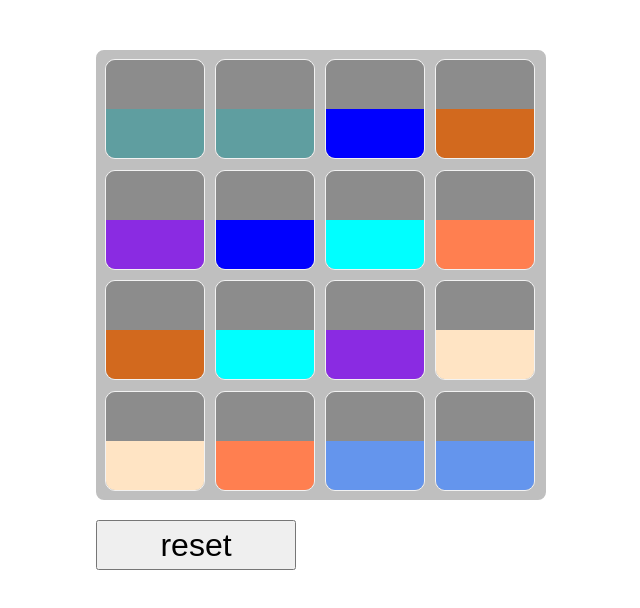
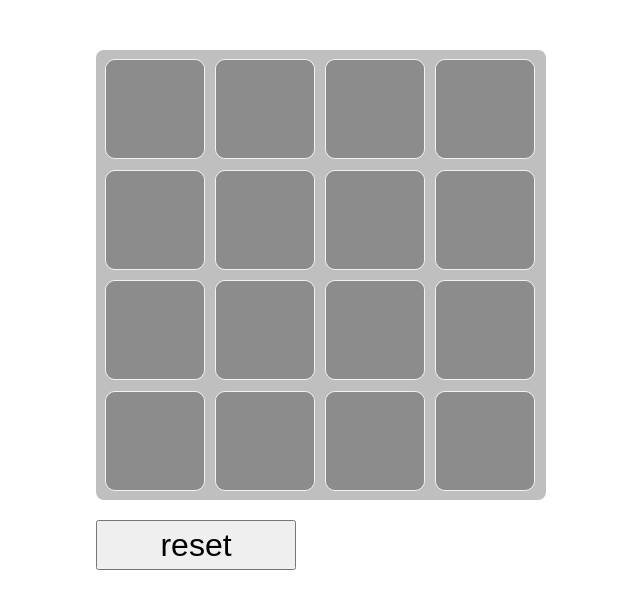
Before and after one commit to charleskyalo/concentration-game, a plain HTML site: page index.html in a window 1280 px wide. Shown: the whole page, without its empty margins (319-959 px from the left). Drawn offline with Linux system fonts and the light colour scheme.

Commit message:
changed height propery of drawer div

```diff
--- a/main.css
+++ b/main.css
@@ -11,9 +11,7 @@
   justify-content: center;
   flex-direction: column;
   flex-wrap:wrap;
-
 }
-
 /* game container */
 #game{
   width:450px;
@@ -41,7 +39,7 @@
 /* Drawer window direct descendant of game-square */
 .game-square > div{
     width: 100%;
-    height: 100%;
+    height: 200%;
     position: absolute;
     top: 0;
     /* little animation for transition  */
```
